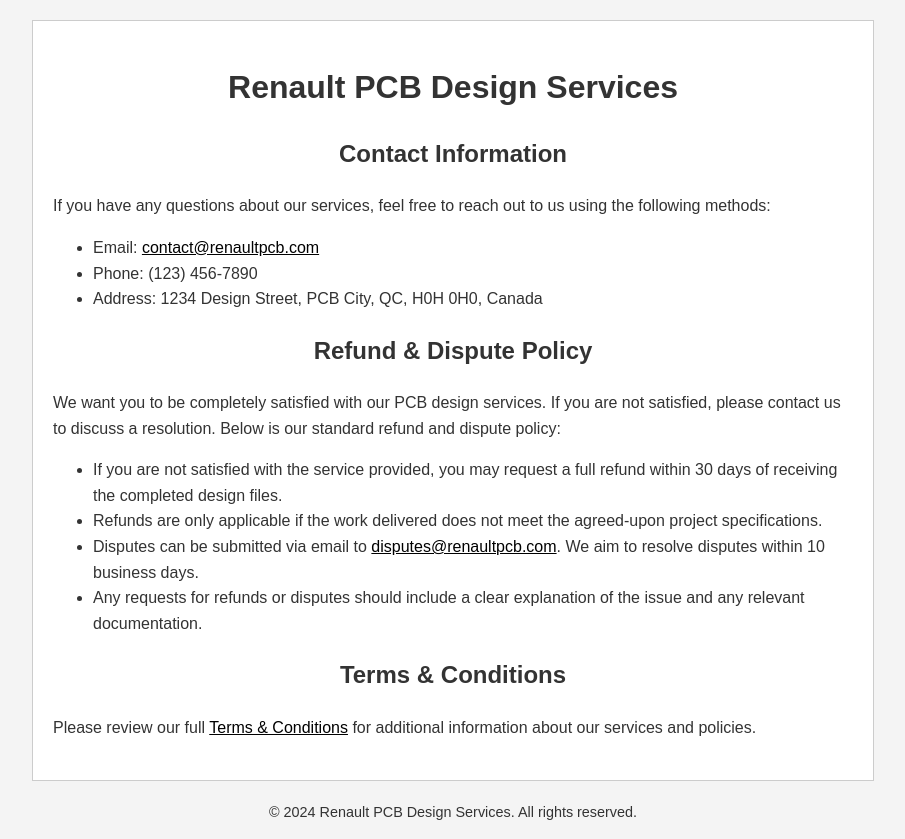
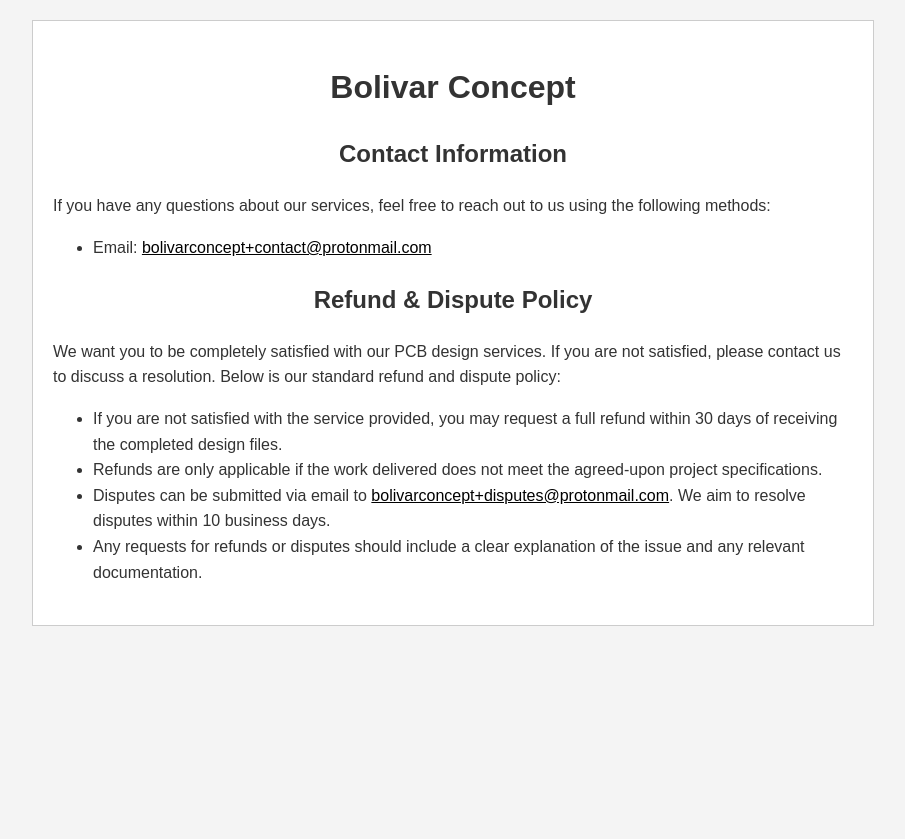
Before and after one commit to xbolivarhazboun/website, a plain HTML site: page index.html in a window 1280 px wide. Shown: the whole page, without its empty margins (187-1092 px from the left). After the commit the page ends 800 px from the top, so only its background shows below. Drawn offline with Linux system fonts and the light colour scheme.

Commit message:
Update index.html

```diff
--- a/index.html
+++ b/index.html
@@ -4,7 +4,7 @@
     <meta charset="UTF-8">
     <meta name="viewport" content="width=device-width, initial-scale=1.0">
     <meta name="description" content="PCB Design Services - Contact information, refund policy, and dispute resolution.">
-    <title>Renault PCB Design Services</title>
+    <title>Bolivar Concept</title>
     <style>
         body {
             font-family: Arial, sans-serif;
@@ -40,15 +40,13 @@
 <body>
 
     <div class="container">
-        <h1>Renault PCB Design Services</h1>
+        <h1>Bolivar Concept</h1>
 
         <div class="section">
             <h2>Contact Information</h2>
             <p>If you have any questions about our services, feel free to reach out to us using the following methods:</p>
             <ul>
-                <li>Email: <a href="mailto:contact@renaultpcb.com">contact@renaultpcb.com</a></li>
-                <li>Phone: (123) 456-7890</li>
-                <li>Address: 1234 Design Street, PCB City, QC, H0H 0H0, Canada</li>
+                <li>Email: <a href="mailto:bolivarconcept+contact@protonmail.com">bolivarconcept+contact@protonmail.com</a></li>
             </ul>
         </div>
 
@@ -58,21 +56,12 @@
             <ul>
                 <li>If you are not satisfied with the service provided, you may request a full refund within 30 days of receiving the completed design files.</li>
                 <li>Refunds are only applicable if the work delivered does not meet the agreed-upon project specifications.</li>
-                <li>Disputes can be submitted via email to <a href="mailto:disputes@renaultpcb.com">disputes@renaultpcb.com</a>. We aim to resolve disputes within 10 business days.</li>
+                <li>Disputes can be submitted via email to <a href="mailto:disputes@protonmail.com">bolivarconcept+disputes@protonmail.com</a>. We aim to resolve disputes within 10 business days.</li>
                 <li>Any requests for refunds or disputes should include a clear explanation of the issue and any relevant documentation.</li>
             </ul>
         </div>
 
-        <div class="section">
-            <h2>Terms & Conditions</h2>
-            <p>Please review our full <a href="#">Terms & Conditions</a> for additional information about our services and policies.</p>
-        </div>
-
     </div>
-
-    <footer>
-        <p>&copy; 2024 Renault PCB Design Services. All rights reserved.</p>
-    </footer>
 
 </body>
 </html>
```
